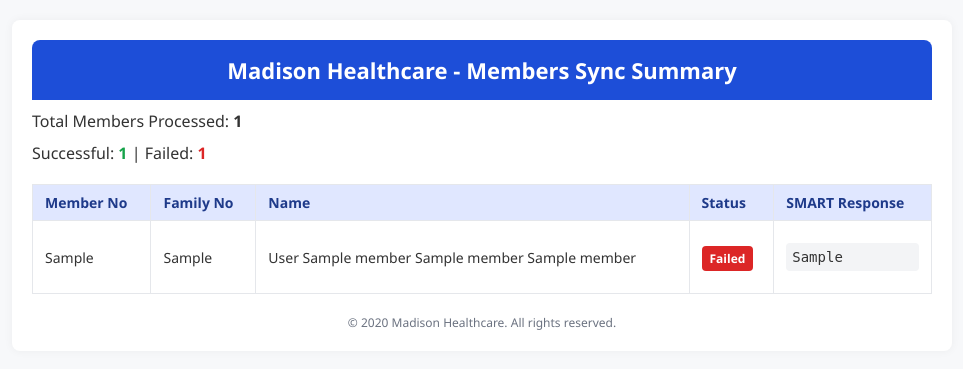
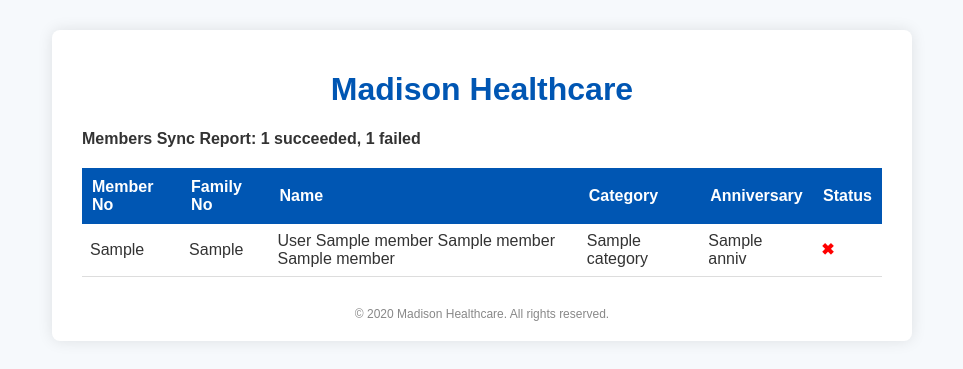
Before and after one commit to muvisi/smart, a Django app: template templates/emails/members_summary.html in a window 1280 px wide. Shown: the top 369 px of the page, without its empty margins (158-1121 px from the left). Run offline with Django 5.2, Linux system fonts and the light colour scheme; the template is opened without the code that fills it: most values are stand-ins (such as "Sample title", 1, 10 or a date in 2020); parts of the project's set-up code (start-up, migrations or seed data) failed here and were passed over.

Commit message:
fixed the members pushing

```diff
--- a/templates/emails/members_summary.html
+++ b/templates/emails/members_summary.html
@@ -1,134 +1,48 @@
 <!DOCTYPE html>
-<html>
+<html lang="en">
 <head>
     <meta charset="UTF-8">
-    <title>Madison Healthcare - Members Sync Summary</title>
+    <title>HAIS Members Sync Report</title>
     <style>
-        body {
-            font-family: "Segoe UI", Tahoma, Geneva, Verdana, sans-serif;
-            background-color: #f7f8fa;
-            margin: 0;
-            padding: 0;
-            color: #333;
-        }
-        .container {
-            width: 90%;
-            max-width: 900px;
-            margin: 20px auto;
-            background-color: #ffffff;
-            border-radius: 8px;
-            box-shadow: 0 0 10px rgba(0,0,0,0.05);
-            padding: 20px;
-        }
-        .header {
-            background-color: #1d4ed8;
-            color: white;
-            padding: 15px 20px;
-            border-radius: 8px 8px 0 0;
-            text-align: center;
-        }
-        h2 {
-            margin: 0;
-            font-size: 22px;
-        }
-        p.summary {
-            font-size: 16px;
-            margin: 10px 0;
-        }
-        .stats {
-            margin-bottom: 20px;
-        }
-        .stats span {
-            font-weight: bold;
-        }
-        .stats .success {
-            color: #16a34a;
-        }
-        .stats .failed {
-            color: #dc2626;
-        }
-        table {
-            width: 100%;
-            border-collapse: collapse;
-            margin-top: 10px;
-        }
-        th, td {
-            border: 1px solid #e5e7eb;
-            padding: 8px 12px;
-            text-align: left;
-            font-size: 14px;
-        }
-        th {
-            background-color: #e0e7ff;
-            color: #1e3a8a;
-        }
-        tr:nth-child(even) {
-            background-color: #f9fafb;
-        }
-        .success-badge {
-            color: #ffffff;
-            background-color: #16a34a;
-            padding: 4px 8px;
-            border-radius: 4px;
-            font-size: 12px;
-            font-weight: bold;
-        }
-        .failed-badge {
-            color: #ffffff;
-            background-color: #dc2626;
-            padding: 4px 8px;
-            border-radius: 4px;
-            font-size: 12px;
-            font-weight: bold;
-        }
-        pre {
-            background-color: #f3f4f6;
-            padding: 6px;
-            border-radius: 4px;
-            max-height: 100px;
-            overflow-y: auto;
-        }
-        .footer {
-            margin-top: 20px;
-            font-size: 12px;
-            text-align: center;
-            color: #6b7280;
-        }
+        body { font-family: Arial, sans-serif; background-color: #f6f9fc; color: #333; margin:0; padding:0;}
+        .container { max-width: 800px; margin: 30px auto; background: #fff; padding: 20px 30px; border-radius:8px; box-shadow:0 0 15px rgba(0,0,0,0.1);}
+        h1 { color:#0056b3; text-align:center;}
+        table { width:100%; border-collapse: collapse; margin-top:20px; }
+        th { background-color:#0056b3; color:#fff; padding:10px; text-align:left; }
+        td { border-bottom:1px solid #ddd; padding:8px; }
+        tr:nth-child(even) { background-color:#f2f7ff; }
+        .success { color: green; font-weight: bold; }
+        .failed { color: red; font-weight: bold; }
+        .summary { margin-top:20px; font-size:16px; font-weight:bold; }
+        .footer { margin-top:30px; text-align:center; font-size:12px; color:#888888; }
     </style>
 </head>
 <body>
 <div class="container">
-        <div class="header">
-            <h2>Madison Healthcare - Members Sync Summary</h2>
-        </div>
-        <div class="stats">
-            <p class="summary">Total Members Processed: <span>{{ total_members }}</span></p>
-            <p class="summary">Successful: <span class="success">{{ success_count }}</span> | Failed: <span class="failed">{{ failed_count }}</span></p>
-        </div>
+    <h1>Madison Healthcare</h1>
+    <p class="summary">Members Sync Report: {{ success_count }} succeeded, {{ failed_count }} failed</p>
     <table>
         <thead>
             <tr>
                 <th>Member No</th>
                 <th>Family No</th>
                 <th>Name</th>
+                <th>Category</th>
+                <th>Anniversary</th>
                 <th>Status</th>
-                    <th>SMART Response</th>
             </tr>
         </thead>
         <tbody>
-                {% for m in members %}
+            {% for member in members %}
             <tr>
-                    <td>{{ m.member_no }}</td>
-                    <td>{{ m.family_no }}</td>
-                    <td>{{ m.surname }} {{ m.second_name }} {{ m.third_name }} {{ m.other_names }}</td>
-                    <td>
-                        {% if m.smart_status == 1 %}
-                            <span class="success-badge">Success</span>
-                        {% else %}
-                            <span class="failed-badge">Failed</span>
-                        {% endif %}
+                <td>{{ member.member_no }}</td>
+                <td>{{ member.family_no }}</td>
+                <td>{{ member.surname }} {{ member.second_name }} {{ member.third_name }} {{ member.other_names }}</td>
+                <td>{{ member.category }}</td>
+                <td>{{ member.anniv }}</td>
+                <td class="{% if member.smart_successful %}success{% else %}failed{% endif %}">
+                    {% if member.smart_successful %}✅ {% else %}✖{% endif %}
                 </td>
-                    <td><pre>{{ m.smart_response|safe }}</pre></td>
             </tr>
             {% endfor %}
         </tbody>
```
Also changed, not shown: jobs/members.py (+6 -238 lines), templates/test.html (+111 -2 lines). Lines whose indentation alone changed are shown as unchanged.
